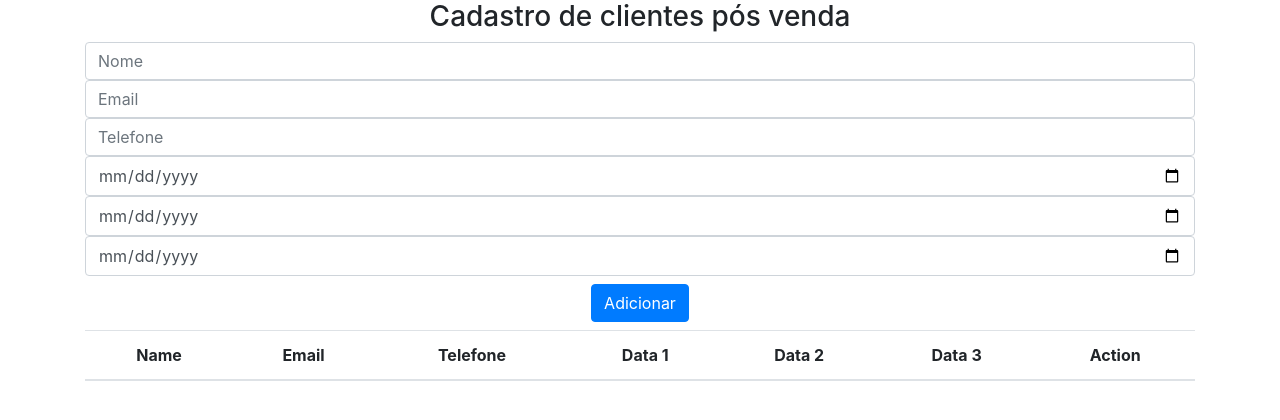
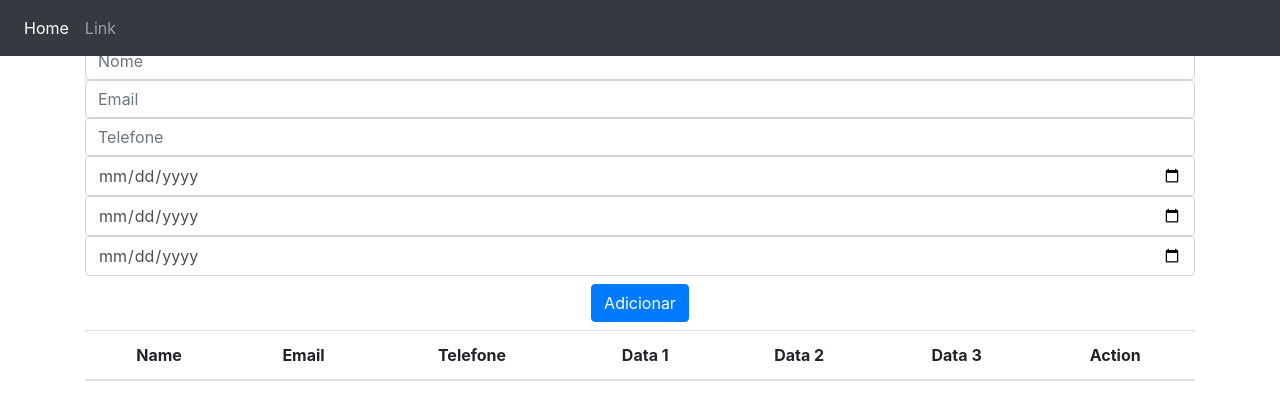
Before and after one commit to celfons/celfons.github.io, a Jekyll site: the page index.html, which Jekyll copies as it is, in a window 1280 px wide. Shown: the top 420 px of the page. Built offline with Jekyll 4.4.1, drawn with Linux system fonts in a browser that asks for light colours; nearby versions of some CDN libraries; comment, search, counter and statistics services are not loaded.

Commit message:
adicionado modal

```diff
--- a/index.html
+++ b/index.html
@@ -21,8 +21,20 @@
   </head>
 
   <body class="text-center">
-
+    <nav class="navbar navbar-expand-md navbar-dark bg-dark fixed-top">
+        <div class="collapse navbar-collapse" id="navbarsExampleDefault">
+          <ul class="navbar-nav mr-auto">
+            <li class="nav-item active">
+              <a class="nav-link" href="#">Home <span class="sr-only">(current)</span></a>
+            </li>
+            <li class="nav-item">
+              <a class="nav-link" href="#openModal">Link</a>
+            </li>
+          </ul>
+        </div>
+      </nav>
     <main role="main" class="container">
+        <div class="starter-template">
             <h3>Cadastro de clientes pós venda</h3>
             <form class="form" id="contactForm">
                 <div class="form-group mb-2">
@@ -131,9 +143,27 @@
             // Exibir os contatos ao carregar a página
             displayContacts();
             </script>
-
+        </div>
     </main><!-- /.container -->
-
+    <!-- Modal -->
+    <div class="modal fade" id="myModal" tabindex="-1" role="dialog" aria-labelledby="exampleModalLabel" aria-hidden="true">
+        <div class="modal-dialog" role="document">
+            <div class="modal-content">
+                <div class="modal-header">
+                    <h5 class="modal-title" id="exampleModalLabel">Modal Title</h5>
+                    <button type="button" class="close" data-dismiss="modal" aria-label="Close">
+                        <span aria-hidden="true">&times;</span>
+                    </button>
+                </div>
+                <div class="modal-body">
+                    This is the content of the modal.
+                </div>
+                <div class="modal-footer">
+                    <button type="button" class="btn btn-secondary" data-dismiss="modal">Close</button>
+                </div>
+            </div>
+        </div>
+    </div>
     <!-- Bootstrap core JavaScript
     ================================================== -->
     <!-- Placed at the end of the document so the pages load faster -->
@@ -141,5 +171,11 @@
     <script>window.jQuery || document.write('<script src="assets/js/vendor/jquery-slim.min.js"><\/script>')</script>
     <script src="assets/js/vendor/popper.min.js"></script>
     <script src="dist/js/bootstrap.min.js"></script>
+    <script>
+        // Quando o link é clicado, abre o modal
+        $('#openModal').on('click', function() {
+            $('#myModal').modal('show');
+        });
+    </script>
   </body>
 </html>
```
Lines whose indentation alone changed are shown as unchanged.
